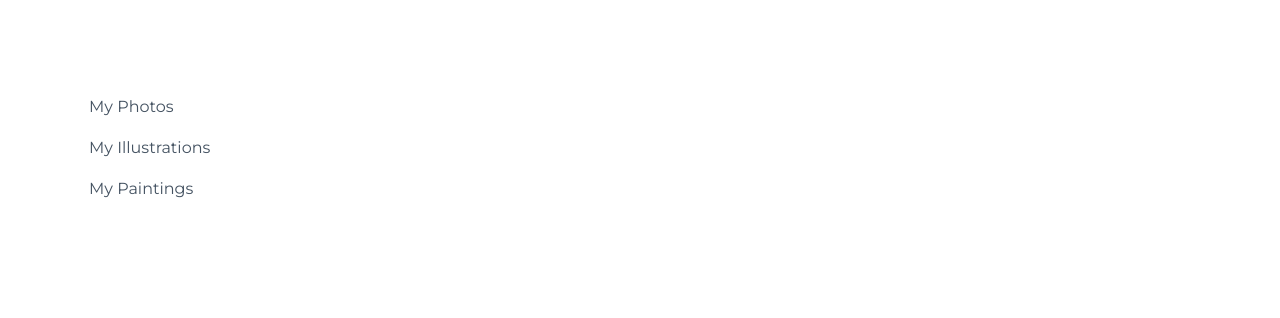
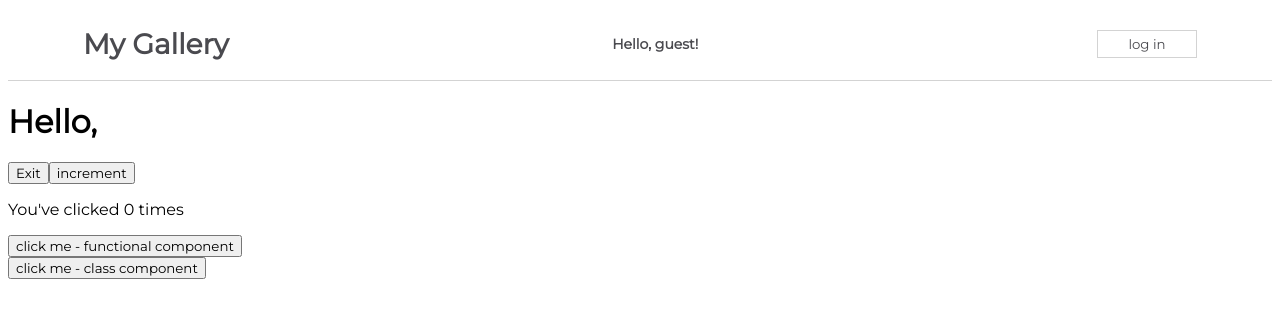
Before and after one commit to simonmortensen23/components-challenge, a React (Create React App) app in the folder my-app/: page / in a window 1280 px wide. Shown: the top 318 px of the page. Built offline with nearby package versions, Linux system fonts and the light colour scheme.

Commit message:
initial commit

```diff
--- a/my-app/src/App.js
+++ b/my-app/src/App.js
@@ -1,11 +1,21 @@
 import css from './App.module.css';
 import Sidebar from './components/Sidebar';
+import StatefulGreeting from './components/StatefulGreeting';
+import NavBarSimple from './components/NavBarSimple';
+import EventsFunctional from './components/EventsFunctional';
+import EventsClass from './components/EventsClass';
+
+
 
 function App() {
   return (
-    <div className={css.App}>
+    <div className="App">
       {/* Add your components here */}
-      <Sidebar />
+      <NavBarSimple />
+      <StatefulGreeting />
+      <EventsFunctional />
+      <EventsClass />
+      {/* <Sidebar /> */}
     </div>
   );
 }
--- /dev/null
+++ b/my-app/src/components/EventsClass.js
@@ -0,0 +1,16 @@
+import React, { Component } from 'react'
+
+export class EventsClass extends Component {
+  clickHandler(){
+    console.log("Clicked the class button")
+  }
+  render() {
+    return (
+      <div>
+        <button onClick={this.clickHandler}>click me - class component</button>
+      </div>
+    )
+  }
+}
+
+export default EventsClass
--- /dev/null
+++ b/my-app/src/components/EventsFunctional.js
@@ -0,0 +1,14 @@
+import React from 'react'
+
+function EventsFunctional() {
+  function clickHandler(){
+    console.log("Clicked the functional button")
+  }
+  return (
+    <div>
+        <button onClick={clickHandler}>click me - functional component</button>
+    </div>
+  )
+}
+
+export default EventsFunctional
--- /dev/null
+++ b/my-app/src/components/NavBarSimple.js
@@ -0,0 +1,38 @@
+import React, { Component } from "react";
+import css from "./css/NavBarSimple.module.css";
+
+
+class NavBarSimple extends Component {
+    constructor(props) {
+        super(props);
+        this.state = {
+            message: "Hello, guest!",
+            logonButton: "log in",
+        }
+    }
+
+    handleClick() {
+        this.setState((prevState, prevProps) => {
+            console.log('Prev State:', prevState)
+            console.log('Prev Props:', prevProps)
+            return {
+                message: prevState.message === "Hello, guest!" ? "Welcome back, user!" : "Hello, guest!",
+                logonButton: prevState.logonButton === "log in" ? "log out" : "log in",
+            }
+        })
+    }
+
+    render () {
+        return(
+            <div className={css.NavBar}>
+                <h1>My Gallery</h1>
+                <span>
+                    {this.state.message}
+                </span>
+                <button onClick={() => this.handleClick()}>{this.state.logonButton}</button>
+            </div>
+        )
+    }
+}
+
+export default NavBarSimple
--- /dev/null
+++ b/my-app/src/components/StatefulGreeting.js
@@ -0,0 +1,53 @@
+import React from "react";
+
+class StatefulGreeting extends React.Component {
+    constructor(props) {
+        super(props);
+        this.state = {
+            introduction: "Hello",
+            buttonText: "Exit",
+            count: 0,
+        };
+    }
+
+    handleClick() {
+        this.setState((prevState, prevProps) => {
+            console.log('Previous state:', prevState)
+            console.log('Previous Props:', prevProps)
+            return {
+                introduction: prevState.introduction === "Hello" ? "Goodbye!" : "Hello!",
+                buttonText: prevState.buttonText === "Exit" ? "Enter" : "Exit",
+            }
+        })
+    }
+
+    increment() {
+        this.setState((prevState, prevProps) => {
+            console.log('Previous state:', prevState)
+            console.log('Previous Props:', prevProps)
+            return {
+                count: prevState.count + 1
+            }
+        })
+    }
+
+
+
+
+    render() {
+        return(
+            <div>
+                <h1>{this.state.introduction}, {this.props.greeting}</h1>
+                <button onClick={() => this.handleClick()}>{this.state.buttonText}</button>
+                <button onClick={() => this.increment()}>increment</button>
+                <p>You've clicked {this.state.count} times</p>
+            </div>
+        )
+    }
+}
+
+export default StatefulGreeting
+
+
+//Arrow function in event handler - easy to remember
+//Arrow function in render method - if need of taking parameters
```
Also changed, not shown: my-app/src/components/ES7Snippets.js (added, +49 -0 lines).
